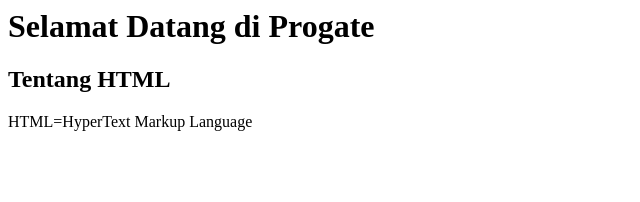
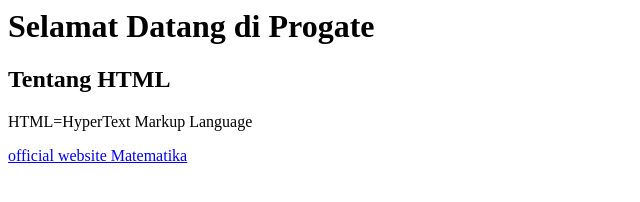
Before and after one commit to SiscaMayaAmalia/PK2, a plain HTML site: page index.html in a window 1280 px wide. Shown: the whole page, without its empty margins (0-640 px from the left). Drawn offline with Linux system fonts and the light colour scheme.

Commit message:
Update index.html

```diff
--- a/index.html
+++ b/index.html
@@ -1,3 +1,5 @@
 <h1>Selamat Datang di Progate</h1>
 <h2>Tentang HTML</h2>
 <p>HTML=HyperText Markup Language</p>
+
+<a href="https://matematika.uin-malang.ac.id">official website Matematika</a>
```
